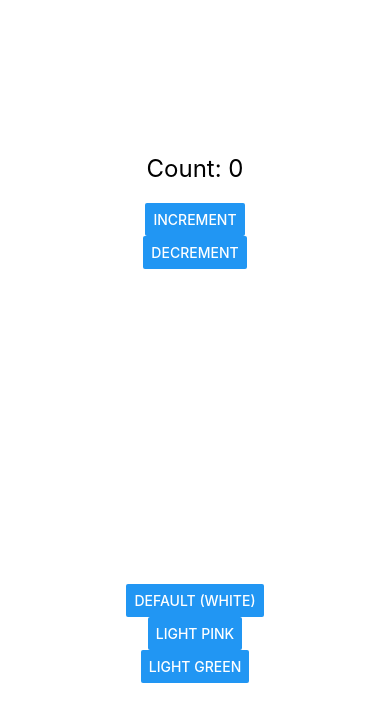
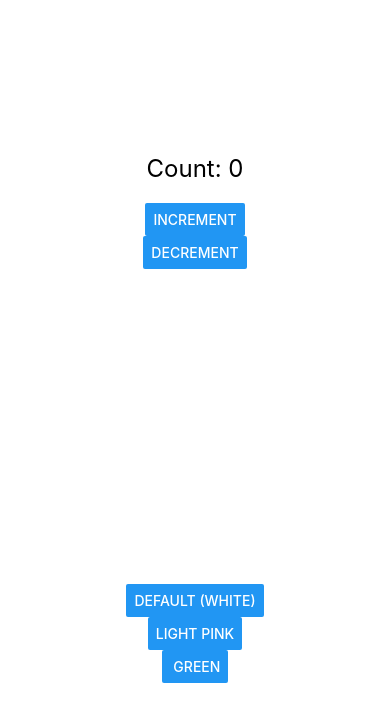
Before and after one commit to RoscualAM/F17_AlisaMae_Roscual_IT_Elect1, a React Native app: screen / in a window 390 px wide. Shown: the top 722 px of the page. Built offline with nearby package versions, Linux system fonts and the light colour scheme.

Commit message:
Changer App

```diff
--- a/ColorChangerApp.js
+++ b/ColorChangerApp.js
@@ -9,7 +9,7 @@ const ColorChangerApp = () => {
         <View style={[styles.container, { backgroundColor }]}>
             <Button title="Default (White)" onPress={() => setBackgroundColor('white')} />
             <Button title="Light Pink" onPress={() => setBackgroundColor('lightpink')} />
-            <Button title="Light Green" onPress={() => setBackgroundColor('lightgreen')} />
+            <Button title=" Green" onPress={() => setBackgroundColor('green')} />
         </View>
     );
 };
```
